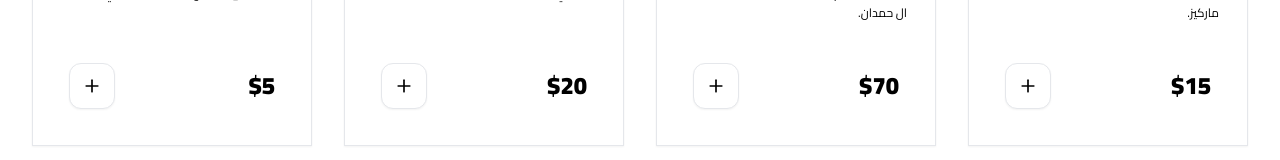
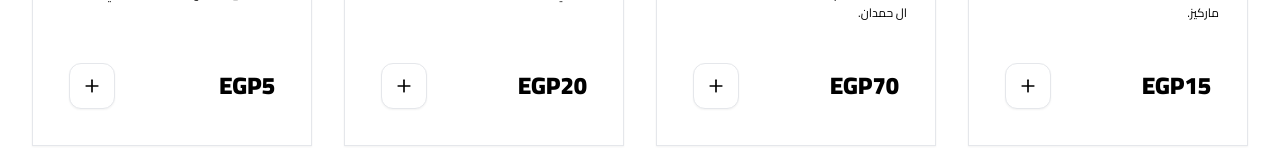
Before and after one commit to alchipli500-pixel/ramybooks, a React (Create React App) app: page / in a window 1280 px wide. Shown: the part 1060-1220 px from the top of the page. Built offline with nearby package versions, Linux system fonts and the light colour scheme.

Commit message:
Update App.js

```diff
--- a/src/App.js
+++ b/src/App.js
@@ -85,7 +85,7 @@ const App = () => {
     if (adminPassword === 'ramy123') {
       setIsAdminAuthenticated(true);
     } else {
-      alert('كلمة مرور خاطئة! جرب: ramy123');
+      alert('كلمة مرور خاطئة! جرب: again');
     }
   };
 
@@ -232,7 +232,7 @@ const App = () => {
                   <h3 className="font-bold text-slate-800 text-lg mb-2 px-2">{product.name}</h3>
                   <p className="text-slate-400 text-xs mb-6 px-2 line-clamp-2 h-10 leading-relaxed">{product.description}</p>
                   <div className="mt-auto flex justify-between items-center bg-slate-50 p-4 rounded-2xl">
-                    <span className="text-2xl font-black text-slate-900">${product.price}</span>
+                    <span className="text-2xl font-black text-slate-900">EGP{product.price}</span>
                     <button
                       onClick={() => setCart([...cart, product])}
                       className="bg-white text-slate-900 p-3 rounded-xl hover:bg-indigo-600 hover:text-white transition shadow-sm border border-slate-200"
@@ -312,7 +312,7 @@ const App = () => {
 
                       <div className="grid grid-cols-2 gap-4">
                         <div>
-                          <div className="space-y-2 text-xs font-bold text-slate-500 mr-2 mb-2 text-right">السعر ($)</div>
+                          <div className="space-y-2 text-xs font-bold text-slate-500 mr-2 mb-2 text-right">السعر (EGP)</div>
                           <input name="price" type="number" required className="w-full p-4 bg-slate-50 border border-slate-100 rounded-2xl outline-none focus:ring-2 focus:ring-indigo-500/20" />
                         </div>
                         <div>
@@ -369,7 +369,7 @@ const App = () => {
                               <td className="px-6 py-4">
                                 <span className="bg-slate-100 px-3 py-1 rounded-full text-[10px] font-black">{p.category}</span>
                               </td>
-                              <td className="px-6 py-4 font-black text-slate-900">${p.price}</td>
+                              <td className="px-6 py-4 font-black text-slate-900">EGP{p.price}</td>
                               <td className="px-6 py-4">
                                 <button
                                   onClick={() => deleteProduct(p.id)}
```
